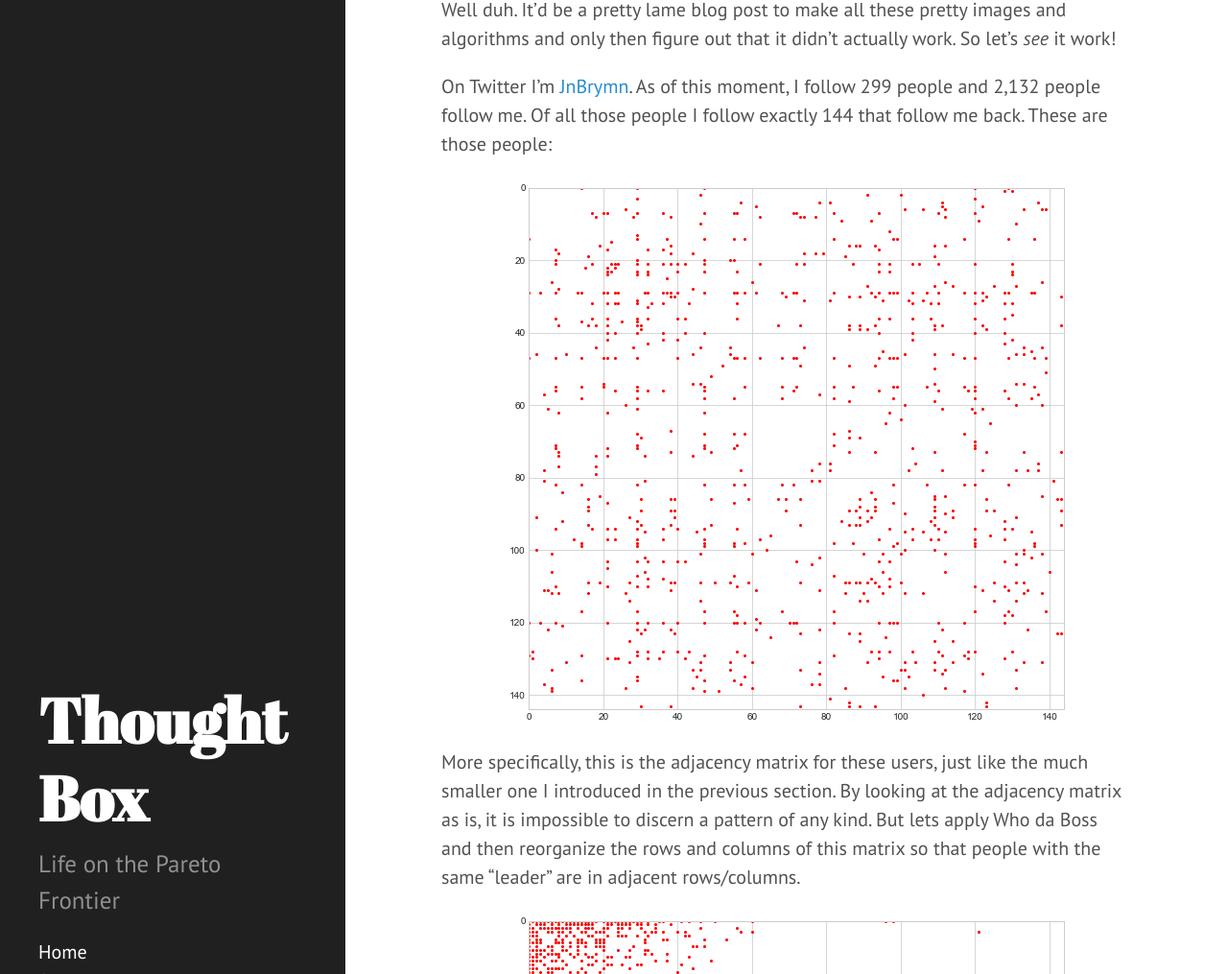
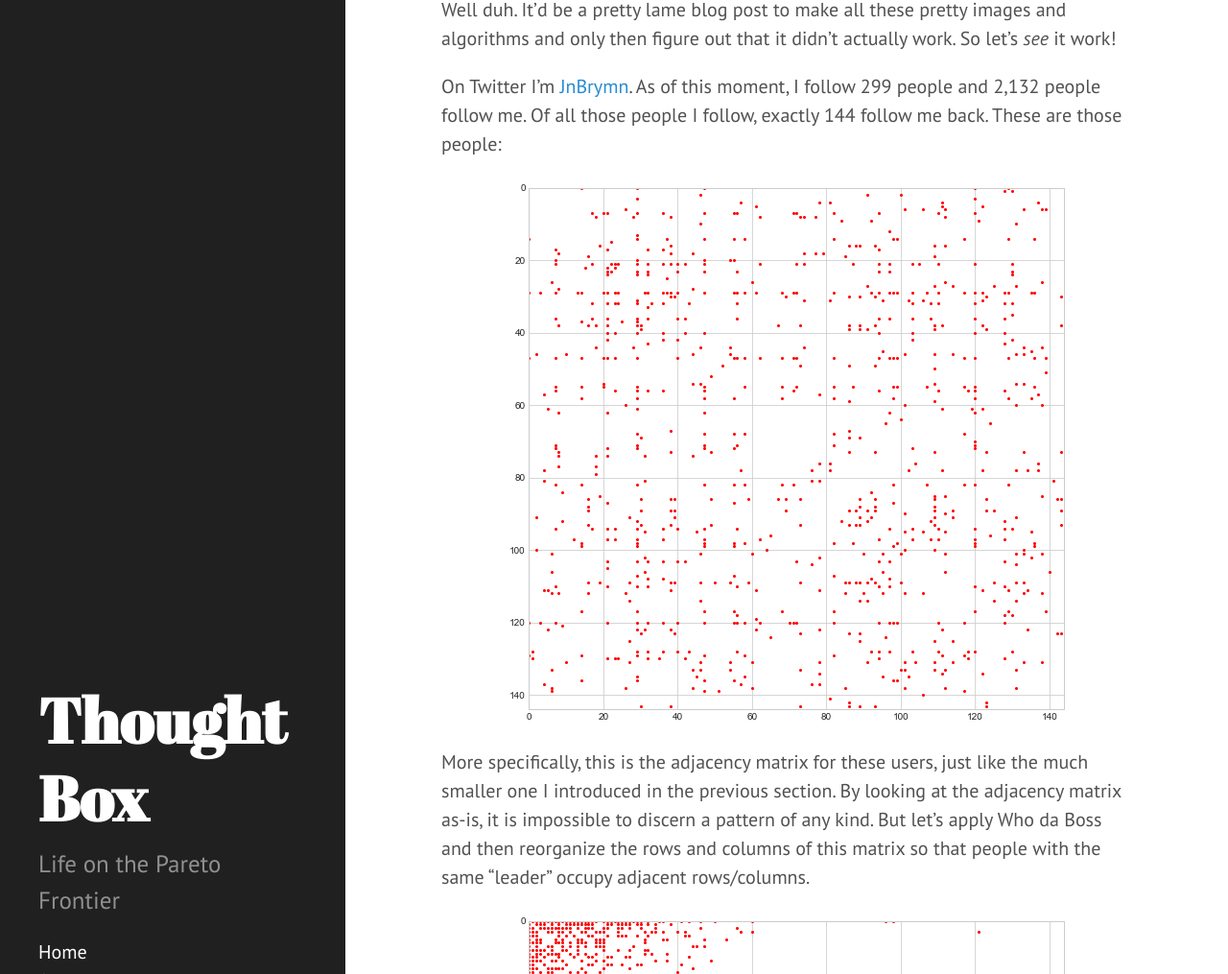
Before and after one commit to JnBrymn/JnBrymn.github.io, a Jekyll site: the page built from _posts/2022-08-07-who-da-boss-clustering.md, in a window 1280 px wide and 1400 px high, scrolled down 7866 px. Shown: the part 183-1198 px from the top of the window at 96% size. Built offline with Jekyll 4.4.1, drawn with Linux system fonts in a browser that asks for light colours; formulas are drawn with MathJax 3; comment, search, counter and statistics services are not loaded; some of the changed text lies outside the part shown.

Commit message:
little fixes

````diff
--- a/_posts/2022-08-07-who-da-boss-clustering.md
+++ b/_posts/2022-08-07-who-da-boss-clustering.md
@@ -81,7 +81,7 @@ D = A/np.sum(A, axis=1, keepdims=True)
     <img src='/assets/who-da-boss-clustering/matrix_1.png' alt='missing' class="centered"/>
 </figure>
 
-**Step 2:** Confer with neighboring nodes and create a weighted average of their distributions. With matrices, this step works out beautifully - it's just a matrix multiplication.
+**Step 2:** Confer with neighboring nodes and create a weighted average of their distributions. With matrices, this step works out beautifully - it's just a [matrix multiplication](https://www.codingem.com/numpy-at-operator/).
 
 ```python
 D = D @ D
@@ -152,13 +152,13 @@ def who_da_boss_dense(A, granularity=2):
 ## But Will it Work with Real Data?
 Well duh. It'd be a pretty lame blog post to make all these pretty images and algorithms and only then figure out that it didn't actually work. So let's _see_ it work!
 
-On Twitter I'm [JnBrymn](https://twitter.com/jnbrymn). As of this moment, I follow 299 people and 2,132 people follow me. Of all those people I follow exactly 144 that follow me back. These are those people:
+On Twitter I'm [JnBrymn](https://twitter.com/jnbrymn). As of this moment, I follow 299 people and 2,132 people follow me. Of all those people I follow, exactly 144 follow me back. These are those people:
 
 <figure>
     <img src='/assets/who-da-boss-clustering/jnbrymn_adjacency_mat_unsorted.png' alt='missing' class="centered"/>
 </figure>
 
-More specifically, this is the adjacency matrix for these users, just like the much smaller one I introduced in the previous section. By looking at the adjacency matrix as is, it is impossible to discern a pattern of any kind. But lets apply Who da Boss and then reorganize the rows and columns of this matrix so that people with the same "leader" are in adjacent rows/columns.
+More specifically, this is the adjacency matrix for these users, just like the much smaller one I introduced in the previous section. By looking at the adjacency matrix as-is, it is impossible to discern a pattern of any kind. But let's apply Who da Boss and then reorganize the rows and columns of this matrix so that people with the same "leader" occupy adjacent rows/columns.
 
 <figure>
     <img src='/assets/who-da-boss-clustering/jnbrymn_adjacency_mat_sorted.png' alt='missing' class="centered"/>
````
